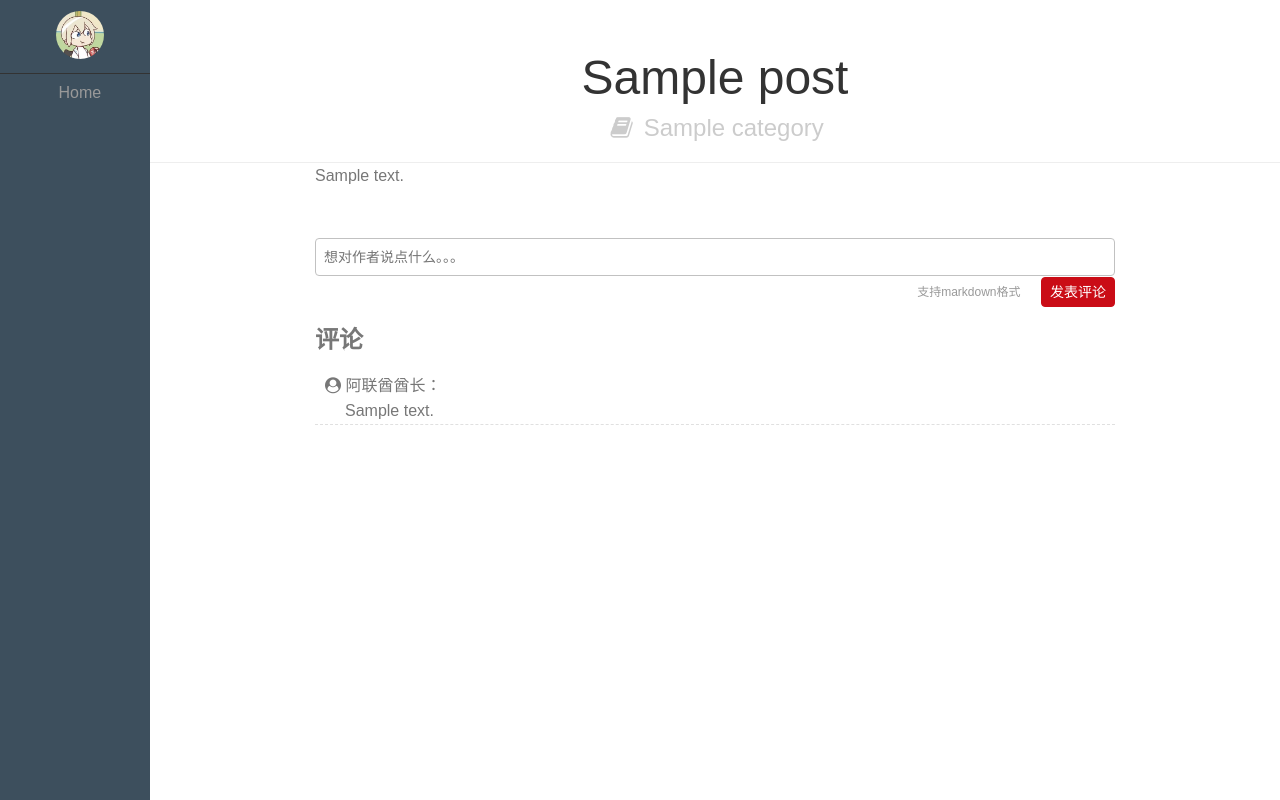
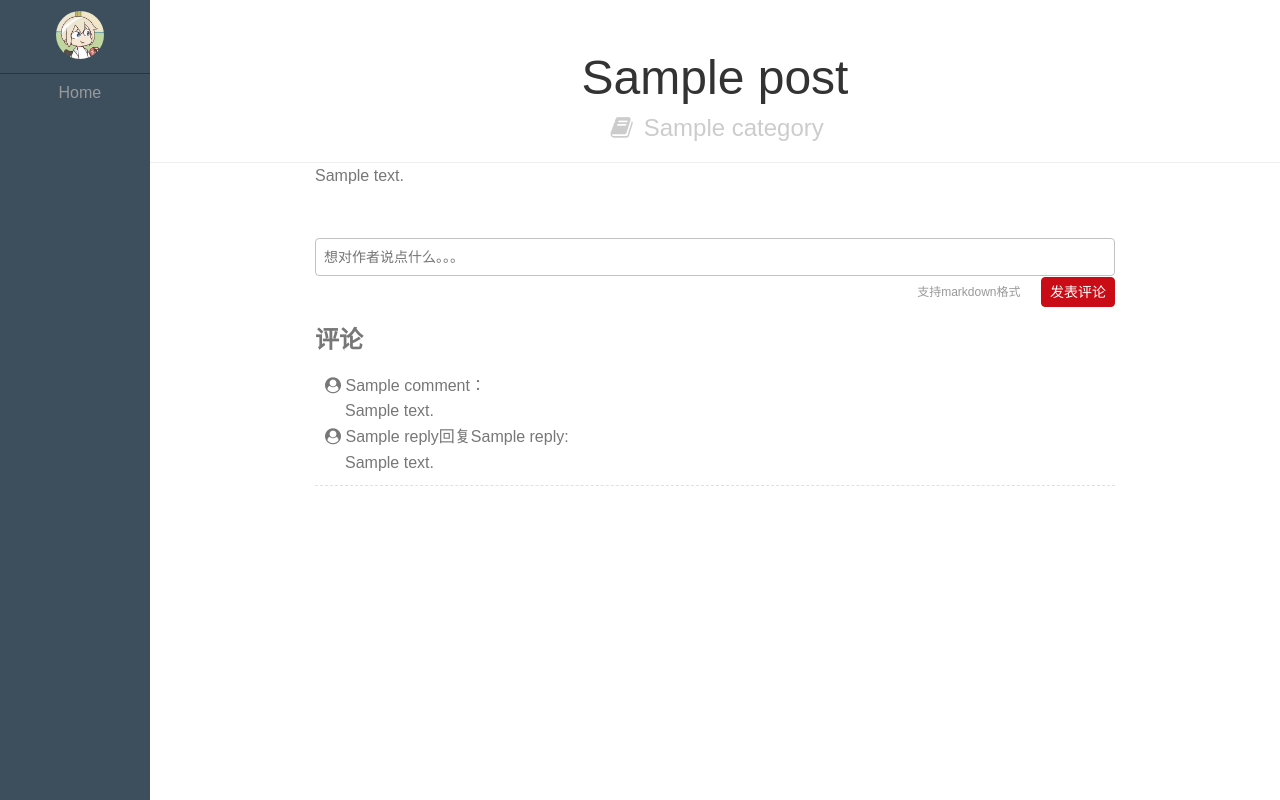
Before and after one commit to ChuXiaoYi/BlogWebSite, a Django app: template templates/Post/single.html in a window 1280 px wide. Run offline with Django 3.2, Linux system fonts and the light colour scheme; the template is opened without the code that fills it: most values are stand-ins (such as "Sample title", 1, 10 or a date in 2020); parts of the project's set-up code (start-up, migrations or seed data) failed here and were passed over; some libraries are stand-ins or nearby versions.

Commit message:
评论功能样式

```diff
--- a/Post/static/Post/css/single.css
+++ b/Post/static/Post/css/single.css
@@ -321,6 +321,7 @@ img {
 .comment-box .comment-list-box .comment-list {
     border-bottom: 1px dashed #e0e0e0;
     padding-left: 10px;
+    padding-bottom: 10px;
 }
 
 .comment-box .comment-list-box .comment-list .comment-li {
@@ -346,7 +347,8 @@ img {
     text-align: center;
 }
 
-.comment-box .comment-list-box .comment-list .comment-li #reply-form {
+.comment-box .comment-list-box .comment-list .comment-li .reply-form {
     display: none;
     padding-left: 20px;
+    overflow: auto;
 }
--- a/Post/static/Post/js/single-js.js
+++ b/Post/static/Post/js/single-js.js
@@ -1,20 +1,20 @@
 (function (window, document) {
 
-    var layout   = document.getElementById('layout'),
-        menu     = document.getElementById('menu'),
+    var layout = document.getElementById('layout'),
+        menu = document.getElementById('menu'),
         menuLink = document.getElementById('menuLink'),
-        content  = document.getElementById('main');
+        content = document.getElementById('main');
 
     function toggleClass(element, className) {
         var classes = element.className.split(/\s+/),
             length = classes.length,
             i = 0;
 
-        for(; i < length; i++) {
-          if (classes[i] === className) {
-            classes.splice(i, 1);
-            break;
-          }
+        for (; i < length; i++) {
+            if (classes[i] === className) {
+                classes.splice(i, 1);
+                break;
+            }
         }
         // The className is not found
         if (length === classes.length) {
@@ -37,7 +37,7 @@
         toggleAll(e);
     };
 
-    content.onclick = function(e) {
+    content.onclick = function (e) {
         if (menu.className.indexOf('active') !== -1) {
             toggleAll(e);
         }
@@ -45,26 +45,43 @@
 
 }(this, this.document));
 
-/*
-鼠标滑过，显示回复功能
+document.getElementById('text-focus-on').onmousedown = function (e) {
+    //现代浏览器阻止默认事件
+    if (e && e.preventDefault)
+        e.preventDefault();
+    //IE阻止默认事件
+    else
+        window.event.returnValue = false;
+    return false;
+};
+
+/**
+ * 鼠标滑过，显示回复功能
  */
-function show_reply() {
-    var reply = document.getElementById('reply');
-    reply.style.display = 'inline';
+function show_reply(obj) {
+    obj.getElementsByClassName('reply')[0].style.display = 'inline-block';
 }
 
-/*
-鼠标移开，隐藏回复功能
+/**
+ * 鼠标移开，隐藏回复功能
  */
-function hidden_replay() {
-    var reply = document.getElementById('reply');
-    reply.style.display = 'none'
+function hidden_replay(obj) {
+    obj.getElementsByClassName('reply')[0].style.display = 'none';
 }
 
-/*
-点击"回复"，出现回复评论框
+/**
+ * 点击"回复"，出现回复评论框
  */
-function show_replyform(){
-    var reply_form = document.getElementById('reply-form')
-    reply_form.style.display = 'block';
+function show_replyform(obj) {
+    obj.parentElement.getElementsByClassName('reply-form')[0].style.display = 'block';
+    obj.parentElement.getElementsByClassName('comment-content')[0].focus();
+    obj.parentElement.getElementsByClassName('comment-div')[0].getElementsByClassName('pure-button')[0]
+        .setAttribute("id", "text-focus-on")
 }
+
+/**
+ * 评论失焦自动隐藏
+ */
+function hidden_replyform(obj) {
+    obj.parentElement.style.display = 'none';
+}
--- a/Post/views.py
+++ b/Post/views.py
@@ -58,7 +58,7 @@ def detail(request, pk):
     post.body = md.convert(post.body)
 
     # 评论详情
-    comment_list = post.comment_set.filter(post__comment__reply_to=0)
+    comment_list = Comment.objects.filter(post_id=pk).filter(root_to=0)
     for comment in comment_list:
         comment.text = markdown.markdown(
             comment.text,
@@ -68,7 +68,7 @@ def detail(request, pk):
                 'markdown.extensions.fenced_code',
             ]
         )
-        comment.replies = Comment.objects.filter(post__comment__root_to=comment.id)
+        comment.replies = Comment.objects.filter(post_id=pk).filter(root_to=comment.id)
 
     context = {
         'post': post,
--- a/comment/models.py
+++ b/comment/models.py
@@ -12,7 +12,7 @@ class Comment(models.Model):
 
     # 评论
     reply_to = models.IntegerField(verbose_name="回复的哪条评论", default=0)
-    # reply_name = models.CharField(verbose_name="", default=0)
+    reply_name = models.CharField(verbose_name="回复的哪个人", max_length=50, default=None)
     root_to = models.IntegerField(verbose_name="回复的是哪个主评论", default=0)
 
     class Meta:
--- a/comment/views.py
+++ b/comment/views.py
@@ -18,6 +18,7 @@ def submit_comment(request, pk):
     comment.post = Post.objects.get(id=pk)
     comment.reply_to = post.get('reply_to', 0)
     comment.root_to = post.get('root_to', 0)
+    comment.reply_name = post.get('reply_name', '外星人')
     comment.save()
 
     return redirect(reverse('Post:detail', kwargs={"pk": pk}))
--- a/templates/Post/single.html
+++ b/templates/Post/single.html
@@ -96,14 +96,18 @@
 
                 {% for comment in comment_list %}
                     <ul class="comment-list ">
-                        <li class="comment-li first-comment" onmouseover="show_reply()" onmouseleave="hidden_replay()">
+                        <li class="comment-li first-comment" onmouseover="show_reply(this)" onmouseleave="hidden_replay(this)">
                             <i class="fa fa-user-circle"></i>
-                            <span>阿联酋酋长：</span>
-                            <a class="reply" id="reply" href='javascript:void(0);' onclick="show_replyform()">回复</a>
+                            <span>{{ comment.name }}：</span>
+                            <a class="reply" href='javascript:void(0);' onclick="show_replyform(this)">回复</a>
                             <div class="comment-info">{{ comment.text | safe }}</div>
 
-                            <form id="reply-form" method="get" action="{% url 'comment:comment' pk=post.id %}">
-                                <textarea class="comment-content" name="comment" placeholder="想对作者说点什么。。。"></textarea>
+                            <form class="reply-form" id="reply-form" method="post" action="{% url 'comment:comment' pk=post.id %}">
+                                <input hidden name="reply_to" value="{{ comment.id }}">
+                                <input hidden name="reply_name" value="{{ comment.name }}">
+                                <input hidden name="root_to" value="{{ comment.id }}">
+                                <textarea class="comment-content" name="comment" onblur="hidden_replyform(this)"
+                                           placeholder="想对作者说点什么。。。"></textarea>
                                 <div class="comment-div">
                                     <span id="tip_comment">支持markdown格式</span>
                                     <button class="pure-button" type="submit" href="#">发表评论</button>
@@ -111,8 +115,28 @@
                             </form>
 
                         </li>
-{#                        {% for reply in comment.replies  %}#}
+                        {% for reply in comment.replies %}
+                            <li class="comment-li reply-comment" onmouseover="show_reply(this)"
+                                onmouseleave="hidden_replay(this)">
+                                <i class="fa fa-user-circle"></i>
+                                <span>{{ reply.name }}回复{{ reply.reply_name }}: </span>
+                                <a class="reply" href='javascript:void(0);' onclick="show_replyform(this)">回复</a>
+                                <div class="comment-info">{{ reply.text | safe }}</div>
 
+                                <form class="reply-form" method="post" action="{% url 'comment:comment' pk=post.id %}">
+                                    <input hidden name="reply_to" value="{{ reply.id }}">
+                                    <input hidden name="reply_name" value="{{ reply.name }}">
+                                    <input hidden name="root_to" value="{{ comment.id }}">
+                                    <textarea class="comment-content" name="comment" onblur="hidden_replyform(this)"
+                                              placeholder="想对作者说点什么。。。"></textarea>
+                                    <div class="comment-div">
+                                        <span id="tip_comment">支持markdown格式</span>
+                                        <button class="pure-button" type="submit" href="#">发表评论</button>
+                                    </div>
+                                </form>
+
+                            </li>
+                        {% endfor %}
 
 
                     </ul>
```
Also changed, not shown: comment/migrations/0004_auto_20190105_1635.py (added).
